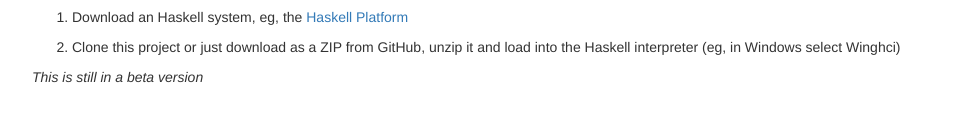
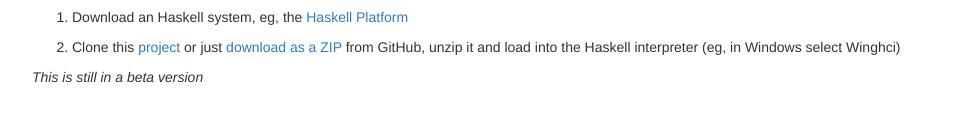
Before and after one commit to jpneto/ScoringGames, a plain HTML site: page README.html in a window 1280 px wide. Shown: the part 477-598 px from the top of the page, without its empty margins (153-1122 px from the left). Drawn offline with nearby package versions, Linux system fonts and the light colour scheme; some packages are replaced by stand-ins of ours.

Commit message:
add link to github project to read.md

```diff
--- a/README.html
+++ b/README.html
@@ -75,7 +75,7 @@ img {
 <h2>Installation</h2>
 <ol style="list-style-type: decimal">
 <li><p>Download an Haskell system, eg, the <a href="https://www.haskell.org/platform/">Haskell Platform</a></p></li>
-<li><p>Clone this project or just download as a ZIP from GitHub, unzip it and load into the Haskell interpreter (eg, in Windows select Winghci)</p></li>
+<li><p>Clone this <a href="https://github.com/jpneto/ScoringGames">project</a> or just <a href="https://github.com/jpneto/ScoringGames/archive/master.zip">download as a ZIP</a> from GitHub, unzip it and load into the Haskell interpreter (eg, in Windows select Winghci)</p></li>
 </ol>
 <p><em>This is still in a beta version</em></p>
 </div>
```
Also changed, not shown: 1 other file.
